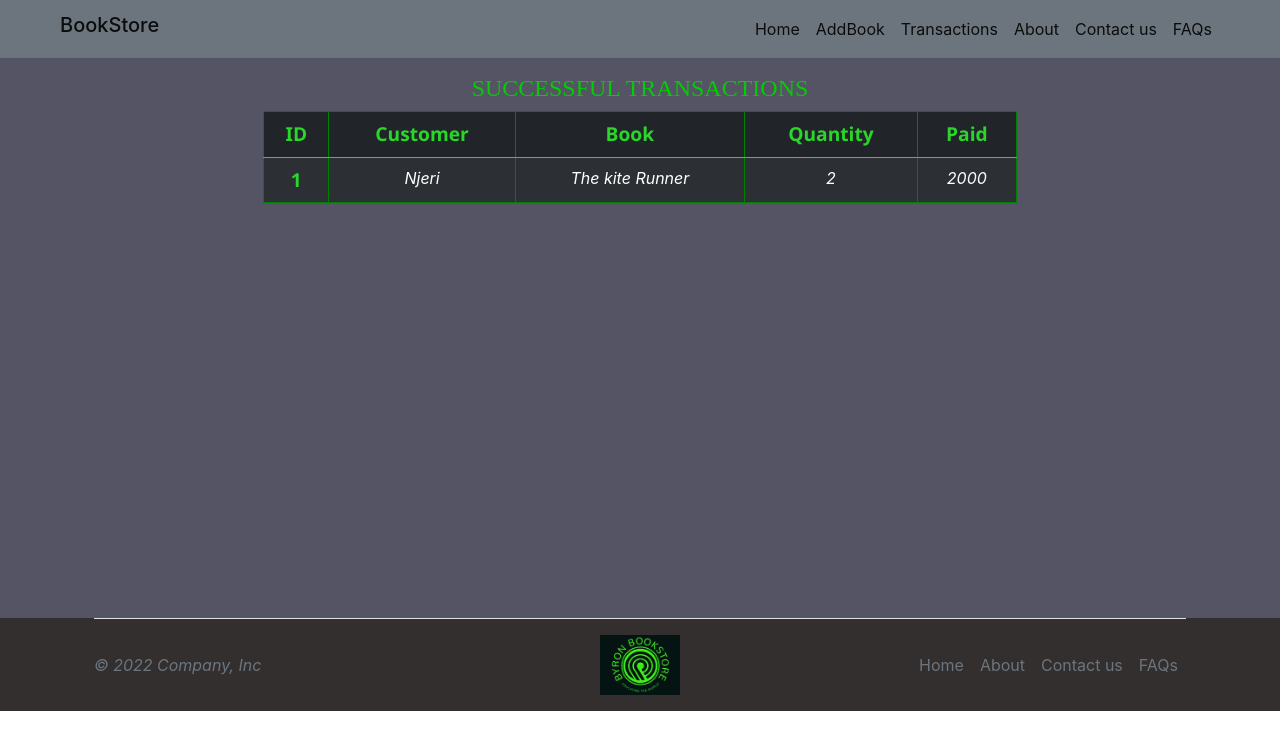
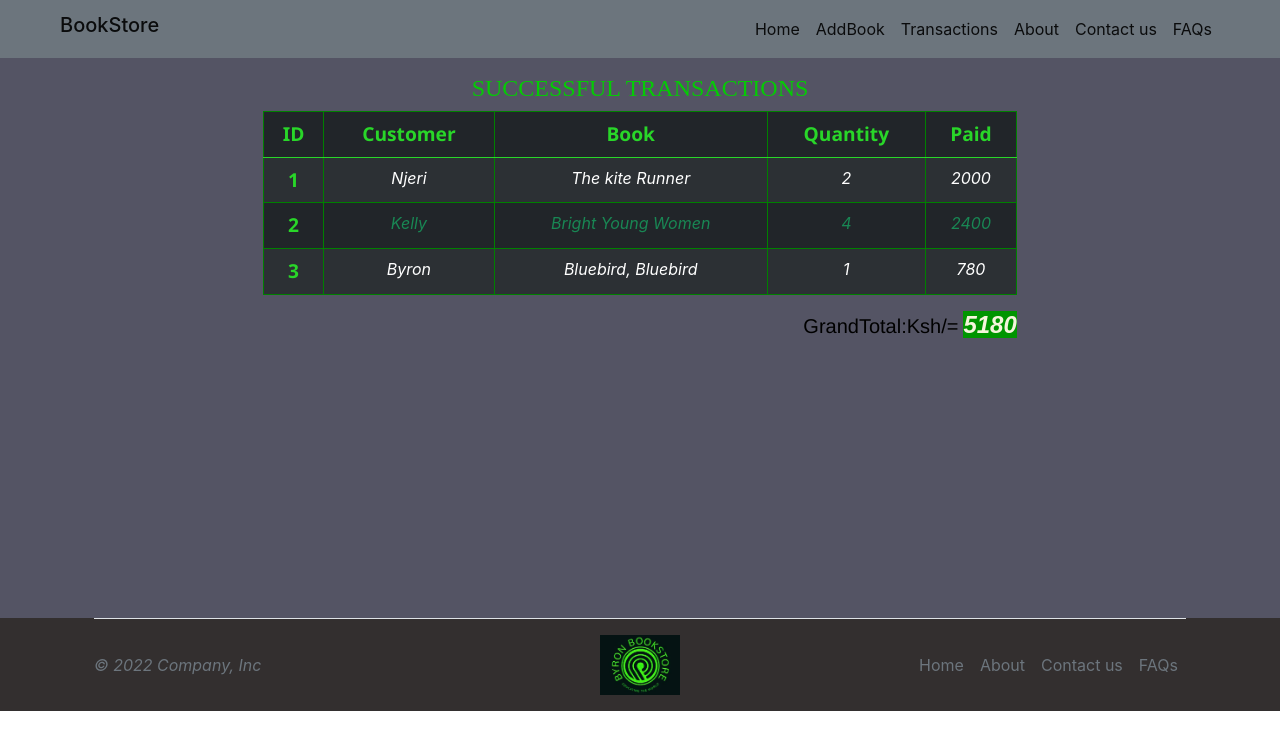
Before and after one commit to ByronKorir/bookstore-web-app-react-, a React (Create React App) app: page /transactions in a window 1280 px wide. Shown: the top 750 px of the page. Built offline with nearby package versions, Linux system fonts and the light colour scheme; data requests are answered from the project's data file.

Commit message:
update sucessful transactions

```diff
--- a/db.json
+++ b/db.json
@@ -30,7 +30,7 @@
       "description": "Two women from opposite sides of the country are brought together by violent acts of the same man, and become allies and sisters in arms as they pursue the justice that would otherwise elude them in one of the most acclaimed, highly anticipated thrillers of the year.",
       "genre": "fiction",
       "price": 600,
-      "stock": 20,
+      "stock": 16,
       "id": 3
     },
     {
@@ -140,7 +140,7 @@
       "description": "Bluebird, Bluebird is a 2017 novel by Attica Locke. Its main character is an African-American Texas Ranger, Darren Matthews, from the eastern part of the state. He investigates the death of another African-American, a Chicago lawyer named Michael Wright, in the town of Lark.",
       "genre": "mystery",
       "price": "780",
-      "stock": "32",
+      "stock": 31,
       "id": 13
     },
     {
@@ -184,6 +184,20 @@
       "book": "The kite Runner",
       "quantity": 2,
       "total": 2000
+    },
+    {
+      "customer": "Kelly",
+      "book": "Bright Young Women",
+      "quantity": 4,
+      "total": 2400,
+      "id": 2
+    },
+    {
+      "customer": "Byron",
+      "book": "Bluebird, Bluebird",
+      "quantity": 1,
+      "total": 780,
+      "id": 3
     }
   ]
 }
--- a/src/components/ReceiptForm.js
+++ b/src/components/ReceiptForm.js
@@ -51,7 +51,7 @@ export default function ReceiptForm({id, quantity, setIsValid, isValid, onChange
               "Accept":"application/json"
           },
           body:JSON.stringify({
-              Customer:Customer,
+              customer:Customer,
               book:book.title,
               quantity:quantity,
               total:total
--- a/src/components/SuccessfulTransactions.js
+++ b/src/components/SuccessfulTransactions.js
@@ -3,6 +3,12 @@ import '../styles/SuccessfulTransactions.css'
 
 export default function SuccessfulTransactions() {
    const [transactions, setTransactions]= useState([])
+let grandTotal = 0
+transactions.map((item)=>{
+   return grandTotal +=item.total
+})
+console.log(grandTotal)
+
 
    useEffect(() => {
      fetch(`http://localhost:8001/purchase`)
@@ -31,7 +37,7 @@ export default function SuccessfulTransactions() {
                transactions.map((item)=>(
                   <tr key={item.id}>
                      <th scope="row">{item.id}</th>
-                     <td>{item.customer}</td>
+                     <td>{item && item.customer}</td>
                      <td>{item.book}</td>
                      <td>{item.quantity}</td>
                      <td>{item.total}</td>
@@ -42,6 +48,9 @@ export default function SuccessfulTransactions() {
          </tbody>
          </table>
       </div>
+      <div id='total' className='text-end'>
+         <h5>GrandTotal:Ksh/=<span>{grandTotal}</span></h5>
+      </div>
     </div>
   )
 }
--- a/src/styles/SuccessfulTransactions.css
+++ b/src/styles/SuccessfulTransactions.css
@@ -19,3 +19,19 @@ h4{
    font-weight: 500;
    font-style: inherit;
 }
+#total{
+   margin-left: 20%;
+      margin-right: 20%;
+}
+#total h5{
+   color: rgb(0, 0, 0);
+   font-weight: 500;
+   font-family: 'Franklin Gothic Medium', 'Arial Narrow', Arial, sans-serif;
+}
+#total span{
+color: beige;
+font-size: x-large;
+font-weight: bold;
+
+font-style: italic;background-color: rgb(0, 149, 0);
+}
```
